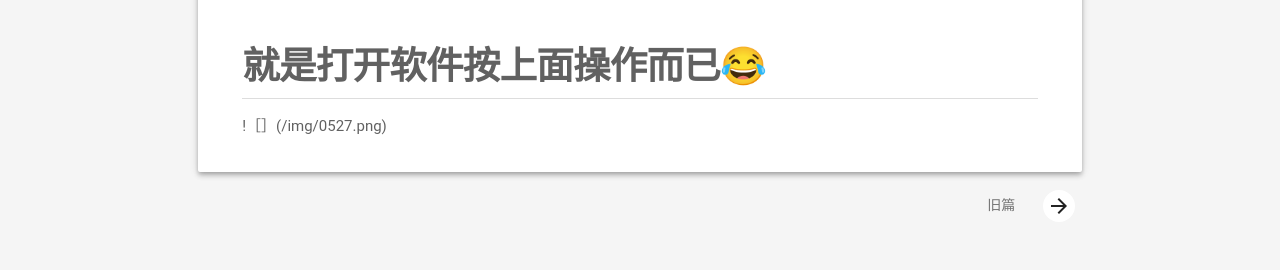
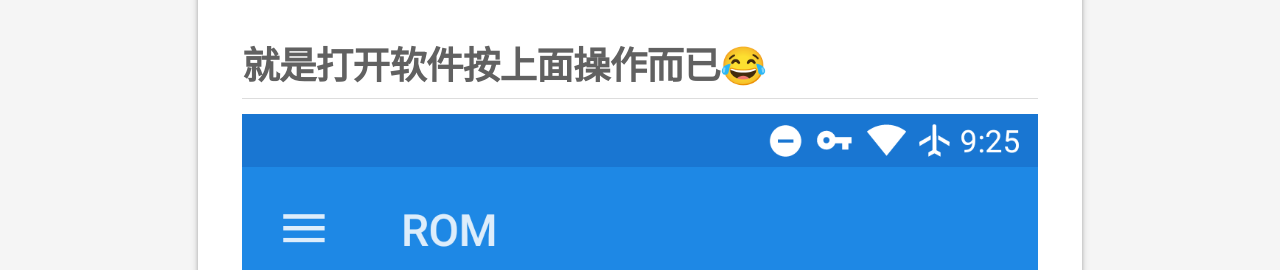
Before and after one commit to libbliy/blog, a plain HTML site: page 2017/05/26/Android多系统教程/index.html in a window 1280 px wide. Shown: the part 885-1155 px from the top of the page. Drawn offline with Linux system fonts and the light colour scheme.

Commit message:
Site updated: 2017-05-27 10:10:07

```diff
--- a/2017/05/26/Android多系统教程/index.html
+++ b/2017/05/26/Android多系统教程/index.html
@@ -400,7 +400,7 @@
 <p><a href="https://dbp.noobdev.io/files/9.2.0.r92.gf08505b/Android/DualBootPatcherAndroid-9.2.0.r92.gf08505b-snapshot.apk" target="_blank" rel="external">https://dbp.noobdev.io/files/9.2.0.r92.gf08505b/Android/DualBootPatcherAndroid-9.2.0.r92.gf08505b-snapshot.apk</a><br><blockquote><p>Do not just seek happiness for yourself. Seek happiness for all. Through kindness. Through mercy.</p>
 <footer><strong>David Levithan</strong><cite>Wide Awake</cite></footer></blockquote></p>
 </blockquote>
-<h1 id="就是打开软件按上面操作而已😂"><a href="#就是打开软件按上面操作而已😂" class="headerlink" title="就是打开软件按上面操作而已😂"></a>就是打开软件按上面操作而已😂</h1><p>!［］(/img/0527.png)</p>
+<h1 id="就是打开软件按上面操作而已😂"><a href="#就是打开软件按上面操作而已😂" class="headerlink" title="就是打开软件按上面操作而已😂"></a>就是打开软件按上面操作而已😂</h1><p><img src="/img/0527.png" alt=""></p>
 
 
 
```
